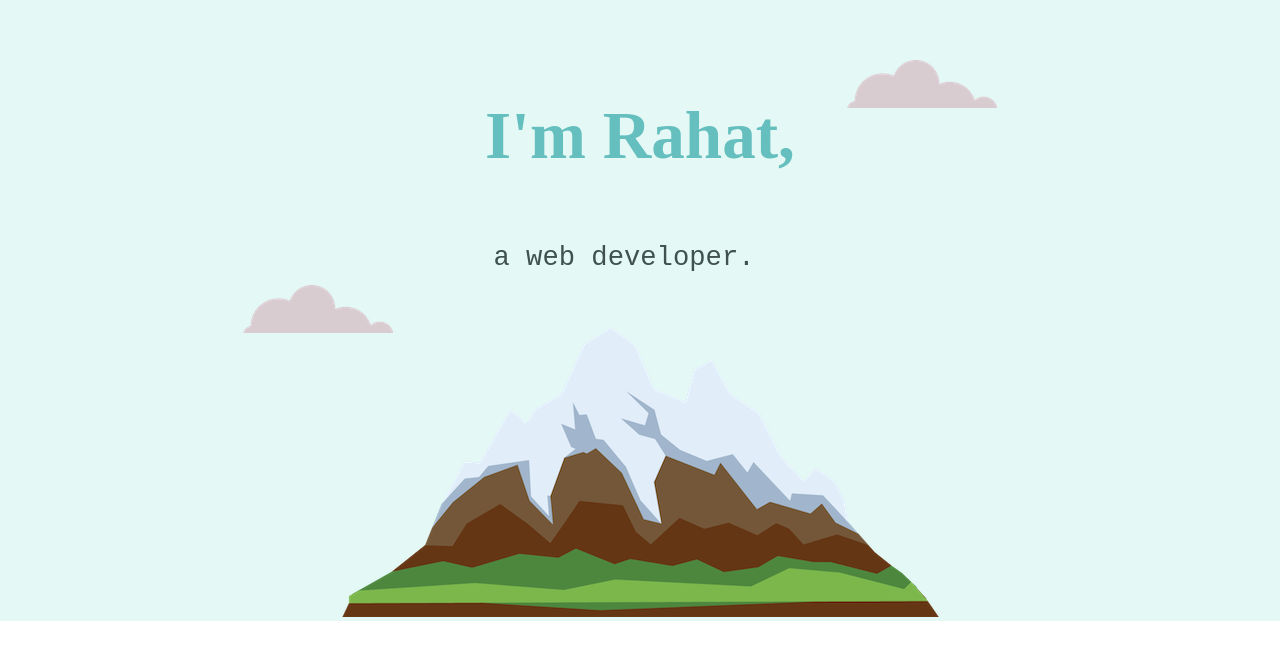
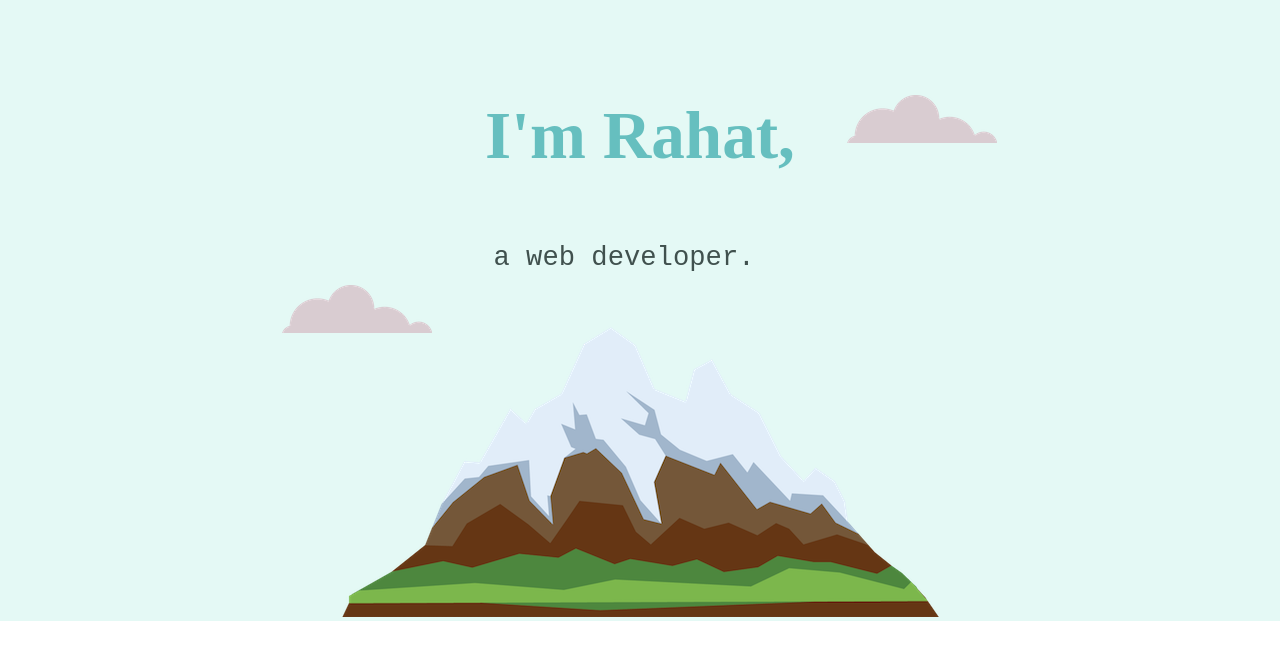
Before and after one commit to rahatRP/rahat, a plain HTML site: page index.html in a window 1280 px wide. Shown: the part 105-768 px from the top of the page. Drawn offline with Linux system fonts and the light colour scheme.

Commit message:
big changes

```diff
--- a/css/styles.css
+++ b/css/styles.css
@@ -10,6 +10,7 @@ h1 {
   margin: 50px auto 0 auto;
   font-family: Brush Script MT;
   font-size: 4.2rem;
+  position: relative;
 }
 h2 {
   color: #66bfbf;
@@ -59,17 +60,23 @@ hr {
   padding-top: 100px;
 }
 .mount {
-  position: center;
+  position: relative;
+  max-width: 100%;
+  height: auto;
 }
 .cloud1 {
+  max-width: 100%;
+  height: auto;
   position: relative;
-  top: 65px;
+  top: 100px;
   left: 22%;
 }
 .cloud2 {
+  max-width: 100%;
+  height: auto;
   position: absolute;
   top: 390px;
-  left: 19%;
+  left: 22%;
 }
 .skill-row {
   width: 75%;
@@ -82,7 +89,7 @@ hr {
   width: 15%;
   float: right;
   border-radius: 100%;
-  margin-left: 30px;
+  margin-left: 24px;
 }
 .chillie {
   width: 15%;
```
Also changed, not shown: index.html (+1 -0 lines).
